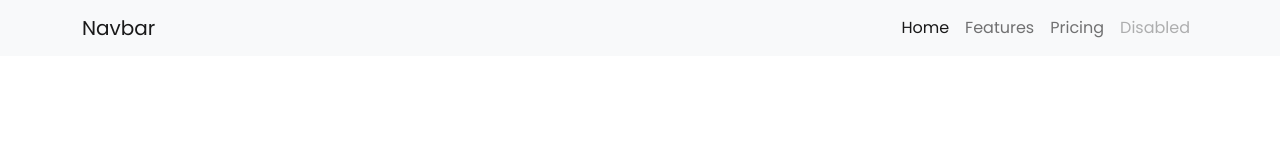
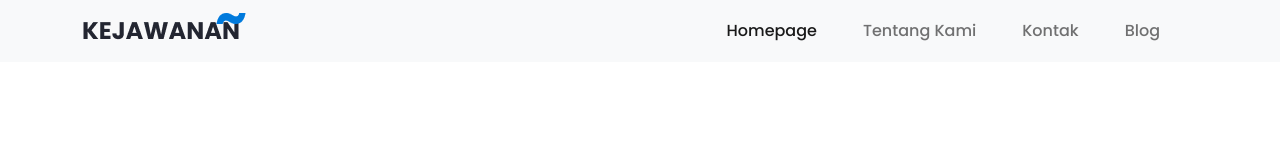
Before and after one commit to dimasrizkym/kejawanan, a website: page index.html in a window 1280 px wide. Drawn offline with Linux system fonts and the light colour scheme.

Commit message:
Add : Home Page - Navbar

```diff
--- a/index.html
+++ b/index.html
@@ -1,5 +1,6 @@
 <!DOCTYPE html>
 <html lang="en">
+
 <head>
   <meta charset="UTF-8">
   <meta http-equiv="X-UA-Compatible" content="IE=edge">
@@ -7,29 +8,34 @@
   <title>Kejawanan</title>
   <link rel="stylesheet" href="src/css/style.css">
   <link href="src/bootstrap/css/bootstrap.min.css" rel="stylesheet">
+  <link rel="icon" href="src/images/sample-icon.png" type="image">
 </head>
+
 <body>
   <!-- START : NAVIGASI
     ------------------------------------------------------------------------------->
   <nav class="navbar navbar-expand-lg bg-light">
     <div class="container d-flex justify-content-between">
-        <a class="navbar-brand" href="#">Navbar</a>
-        <button class="navbar-toggler" type="button" data-bs-toggle="collapse" data-bs-target="#navbarNav" aria-controls="navbarNav" aria-expanded="false" aria-label="Toggle navigation">
+      <a class="navbar-brand" href="#">
+        <img src="src/images/logo-kejawanan.png" alt="Logo Kejawanan">
+      </a>
+      <button class="navbar-toggler" type="button" data-bs-toggle="collapse" data-bs-target="#navbarNav"
+        aria-controls="navbarNav" aria-expanded="false" aria-label="Toggle navigation">
         <span class="navbar-toggler-icon"></span>
       </button>
       <div class="collapse navbar-collapse" id="navbarNav">
         <ul class="navbar-nav ms-auto">
           <li class="nav-item">
-            <a class="nav-link active" aria-current="page" href="#">Home</a>
+            <a class="nav-link active" aria-current="page" href="#">Homepage</a>
           </li>
           <li class="nav-item">
-            <a class="nav-link" href="#">Features</a>
+            <a class="nav-link" href="#">Tentang Kami</a>
           </li>
           <li class="nav-item">
-            <a class="nav-link" href="#">Pricing</a>
+            <a class="nav-link" href="#">Kontak</a>
           </li>
           <li class="nav-item">
-            <a class="nav-link disabled">Disabled</a>
+            <a class="nav-link" href="#">Blog</a>
           </li>
         </ul>
       </div>
@@ -40,4 +46,5 @@
 
   <script src="src/bootstrap/js/bootstrap.bundle.min.js"></script>
 </body>
+
 </html>
--- a/src/css/style.scss
+++ b/src/css/style.scss
@@ -74,3 +74,15 @@ $font-family-poppins: 'Poppins', sans-serif;
 .container{
   max-width: 1200px;
 }
+
+// navbar component
+.navbar a {
+  font-family: $font-family-poppins;
+  font-weight: 500;
+  font-size: 12pt;
+}
+
+.navbar li{
+  margin-right: 30px;
+}
+// end navbar component
```
Also changed, not shown: src/css/style.css, src/images/logo-kejawanan.png (added), src/images/sample-icon.png (added), 1 other file. Lines whose indentation alone changed are shown as unchanged.
